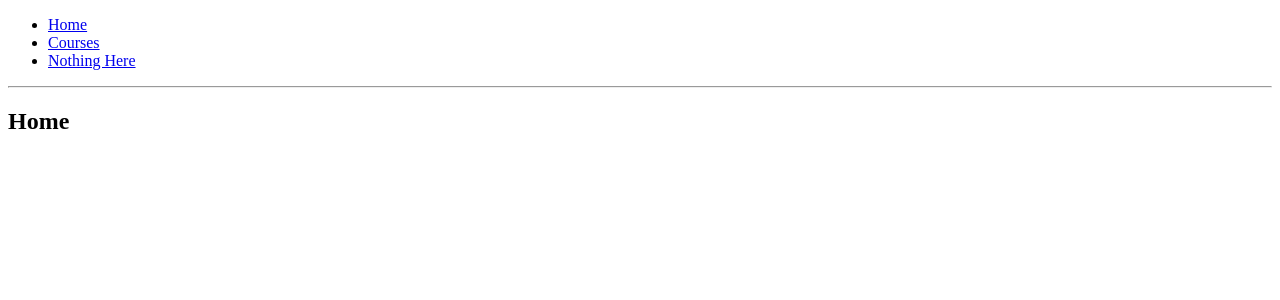
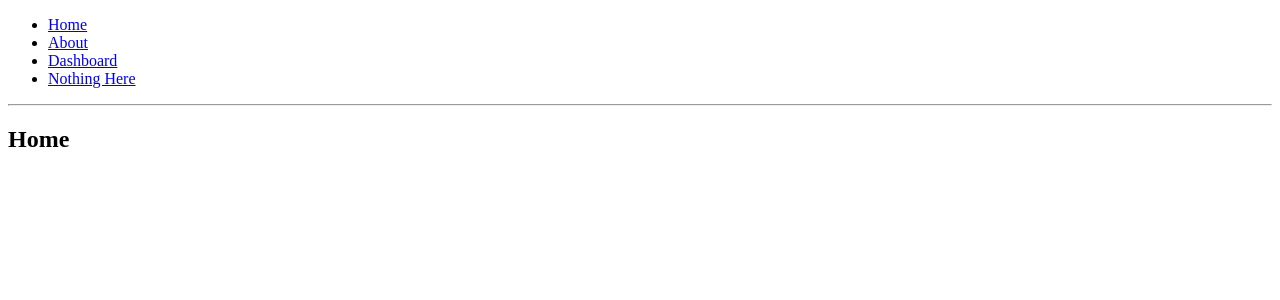
Before and after one commit to yeyu98/react-router-debug, a React (Vite) app: page / in a window 1280 px wide. Shown: the top 300 px of the page. Built offline with nearby package versions, Linux system fonts and the light colour scheme.

Commit message:
feat: 路由jsx配置

```diff
--- a/src/App.tsx
+++ b/src/App.tsx
@@ -2,16 +2,17 @@
  * @Author: yeyu98
  * @Date: 2024-05-23 20:31:38
  * @LastEditors: yeyu98
- * @LastEditTime: 2024-05-27 17:42:34
+ * @LastEditTime: 2024-05-28 11:06:34
  * @Description:
  */
 import { BrowserRouter } from 'react-router-dom';
 import Demo1 from "./components/Demo1";
 import Demo2 from "./components/Demo2";
+import Demo3 from "./components/Demo3";
 
 
 export default function App() {
   return <BrowserRouter >
-    <Demo2 />
+    <Demo3 />
   </BrowserRouter>;
 }
```
